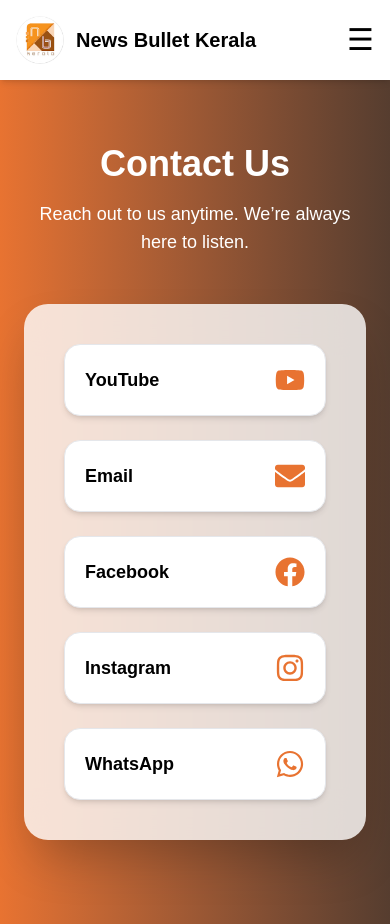
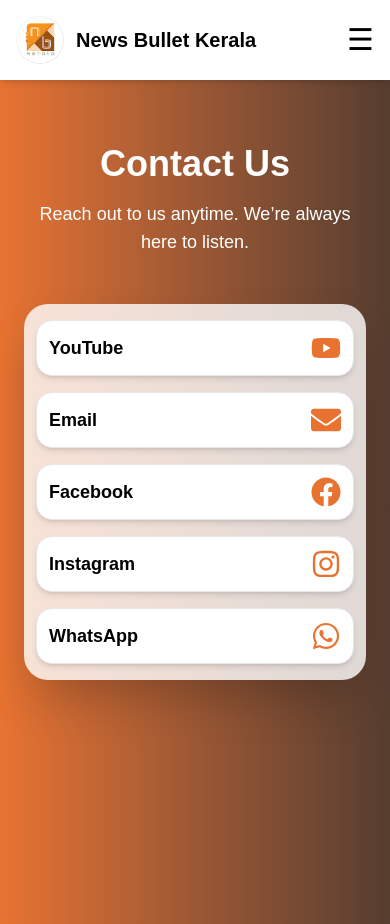
Before and after one commit to joshwaantony/news_bullet_kerala, a Next.js app: page /contact in a window 390 px wide. Built offline with nearby package versions, Linux system fonts and the light colour scheme.

Commit message:
Add payment success redirect to /video and finalize Razorpay integration

```diff
--- a/src/app/components/Donation.js
+++ b/src/app/components/Donation.js
@@ -2,14 +2,96 @@
 
 import { useState } from "react";
 import Link from "next/link";
+import { useRouter } from "next/navigation";
 
 export default function Donation() {
+
+   const router = useRouter();
+
   const [proceedLoading, setProceedLoading] = useState(false);
 
   const [btnLoading, setBtnLoading] = useState(false);
   const [showModal, setShowModal] = useState(false);
   const [amount, setAmount] = useState("");
   const [loading, setLoading] = useState(false);
+
+  // const startPayment = async () => {
+  //   if (!amount || Number(amount) < 1) {
+  //     console.log("Please enter a valid amount");
+  //     return;
+  //   }
+
+  //   setProceedLoading(true);
+
+  //   try {
+  //     // CREATE ORDER
+  //     const orderRes = await fetch(
+  //       `${process.env.NEXT_PUBLIC_BACKEND_URL}/api/v1/payments/create-order`,
+  //       {
+  //         method: "POST",
+  //         headers: { "Content-Type": "application/json" },
+  //         body: JSON.stringify({ amount: Number(amount) }),
+  //       }
+  //     );
+
+  //     const orderData = await orderRes.json();
+  //     console.log("ORDER:", orderData);
+
+  //     if (!orderData.success) {
+  //       console.log("Order creation failed");
+  //       setProceedLoading(false);
+  //       return;
+  //     }
+
+  //     // RAZORPAY OPTIONS
+  //     const options = {
+  //       key: process.env.NEXT_PUBLIC_RAZORPAY_KEY_ID,
+  //       amount: orderData.data.amount,
+  //       currency: orderData.data.currency,
+  //       order_id: orderData.data.id,
+  //       name: "News Bullet Kerala",
+  //       description: "Donation",
+  //       image: "/logo.jpg",
+
+  //       // VERIFY AFTER SUCCESS
+  //       handler: async function (response) {
+  //         const verifyRes = await fetch(
+  //           `${process.env.NEXT_PUBLIC_BACKEND_URL}/api/v1/payments/verify`,
+  //           {
+  //             method: "POST",
+  //             headers: { "Content-Type": "application/json" },
+  //             body: JSON.stringify({
+  //               order_id: response.razorpay_order_id,
+  //               payment_id: response.razorpay_payment_id,
+  //               signature: response.razorpay_signature,
+  //             }),
+  //           }
+  //         );
+
+  //         const verifyData = await verifyRes.json();
+
+  //         if (verifyData.success) {
+  //           console.log("Payment Successful! ");
+  //         } else {
+  //           console.log("Payment Verification Failed ");
+  //         }
+
+  //         // NOW close popup
+  //         setShowModal(false);
+  //       },
+
+  //       theme: { color: "#E87331" },
+  //     };
+
+  //     const razorpay = new window.Razorpay(options);
+  //     razorpay.open();
+  //   } catch (err) {
+  //     console.error(err);
+  //   }
+
+  //   setProceedLoading(false);
+  // };
+
 
   const startPayment = async () => {
     if (!amount || Number(amount) < 1) {
@@ -67,12 +149,15 @@
           const verifyData = await verifyRes.json();
 
           if (verifyData.success) {
-            console.log("Payment Successful! ");
+            console.log("Payment Successful!");
+
+            // 🎉 REDIRECT USER TO /video PAGE
+            router.push("/video");
           } else {
-            console.log("Payment Verification Failed ");
+            console.log("Payment Verification Failed");
           }
 
-          // NOW close popup
+          // Close modal
           setShowModal(false);
         },
 
--- a/src/app/components/Videos.js
+++ b/src/app/components/Videos.js
@@ -353,7 +353,7 @@
 
   const loaderRef = useRef(null);
 
-  const API_URL = "https://72t09sg9-3000.inc1.devtunnels.ms/api/youtube";
+const API_URL = `${process.env.NEXT_PUBLIC_BACKEND_URL}/api/youtube`;
 
   // 🔥 Fetch videos from your backend paginated API
   const fetchVideos = async () => {
@@ -406,7 +406,7 @@
   }, [hasMore, loading]);
 
   return (
-    <div className="min-h-screen bg-white">
+    <div className="min-h-screen bg-[#e3e3e377]">
       <Navbar />
 
       {/* HERO SECTION */}
@@ -422,11 +422,20 @@
         </div>
       </section> */}
 
-<section className="w-full h-[300px]  relative">
+<section className="w-full h-[300px] bg-white  relative">
   <img
     src="/banner.jpg"
     alt="Banner"
-    className="w-full h-full object-cover"
+    className="w-full h-full md:block hidden  object-cover"
+
+
+  />
+    <img
+    src="/mobile.png"
+    alt="Banner"
+    className="w-full h-full md:hidden block object-contain"
+
+
   />
 </section>
 
--- a/src/app/contact/page.js
+++ b/src/app/contact/page.js
@@ -26,10 +26,10 @@
 
       {/* White Card Box (Same as Support Page) */}
      <div className="max-w-3xl mx-auto bg-white/80 backdrop-blur-xl text-black shadow-2xl
-                rounded-3xl p-10 md:p-14">
+                rounded-3xl py-4 px-3 sm:p-8 md:p-14">
 
   {/* Single Column Items */}
-  <div className="flex flex-col gap-6">
+  <div className="flex flex-col gap-4">
 
     {/* Reusable Style */}
     {[
@@ -43,7 +43,7 @@
         key={index}
         href={item.link}
         target="_blank"
-        className="group p-5 rounded-2xl border bg-white shadow-md hover:shadow-xl
+        className="group p-3 sm:p-5 rounded-2xl border bg-white shadow-md hover:shadow-xl
                    transition-all flex items-center justify-between hover:-translate-y-1
                    border-gray-200 hover:border-transparent hover:bg-gradient-to-r
                    from-[#E87331] to-[#563D2F]"
--- a/src/app/globals.css
+++ b/src/app/globals.css
@@ -2,7 +2,7 @@
 
 :root {
   --background: #ffffff;
-  --foreground: #171717;
+  --foreground: #ffffff;
 }
 
 @theme inline {
@@ -14,7 +14,7 @@
 
 @media (prefers-color-scheme: dark) {
   :root {
-    --background: #0a0a0a;
+    --background: #ffffff;
     --foreground: #ededed;
   }
 }
--- a/src/app/support/page.js
+++ b/src/app/support/page.js
@@ -71,6 +71,7 @@
           const verifyData = await verifyRes.json();
           if (verifyData.success)
              console.log("Payment Successful! ");
+
           else console.log("Payment Verification Failed ");
         },
 
```
Also changed, not shown: public/mobile.png (added).
